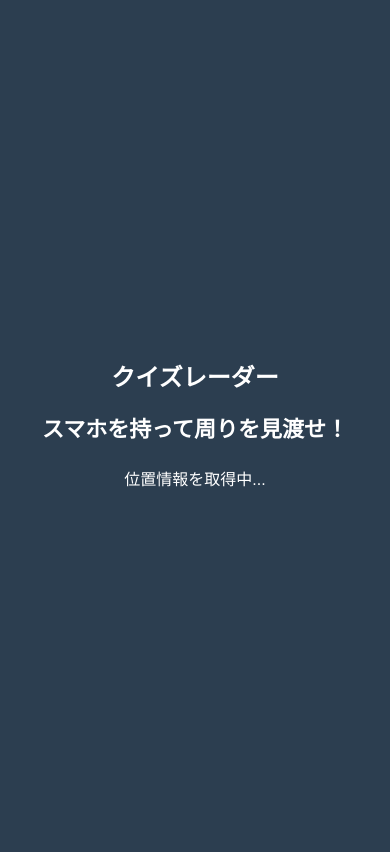
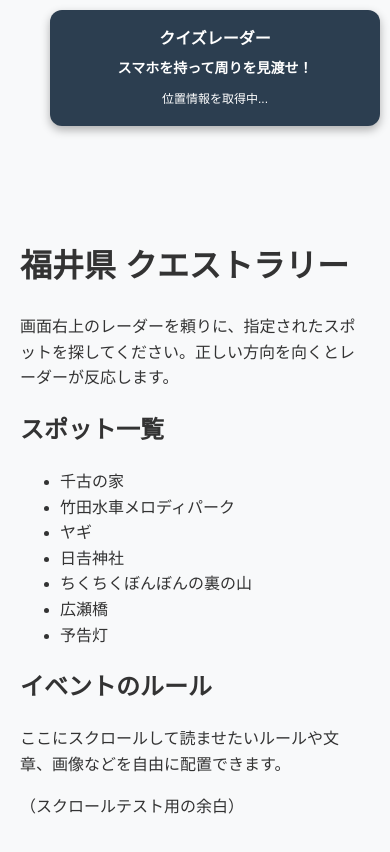
Before and after one commit to 20241001-commits/TAKEDA, a plain HTML site: page index.html in a window 390 px wide. Both pictures are taken after a click on the button "レーダー起動". Shown: the top 852 px of the page. Drawn offline with Linux system fonts and the light colour scheme.

Commit message:
Update index.html

```diff
--- a/index.html
+++ b/index.html
@@ -3,69 +3,119 @@
 <head>
     <meta charset="UTF-8">
     <meta name="viewport" content="width=device-width, initial-scale=1.0">
-    <title>方向探知レーダー</title>
+    <title>方向探知レーダー ＆ スクロールページ</title>
     <style>
         body {
             font-family: sans-serif;
-            text-align: center;
             margin: 0;
             padding: 0;
+            background-color: #f8f9fa; /* 通常ページの背景色 */
+            color: #333;
+        }
+
+        /* --- スクロール可能なメインコンテンツ用 --- */
+        #main-content {
+            padding: 20px;
+            max-width: 800px;
+            margin: 0 auto;
+            line-height: 1.6;
+            /* 右上のウィジェットとテキストが被らないようにPCでは右に余白を設ける */
+            padding-right: 260px;
+        }
+
+        /* --- 右上に固定するレーダーウィジェット --- */
+        #radar-widget {
+            position: fixed;
+            top: 20px;
+            right: 20px;
+            width: 220px;
             background-color: #2c3e50;
             color: white;
+            border-radius: 12px;
+            box-shadow: 0 4px 10px rgba(0,0,0,0.3);
+            padding: 15px;
+            text-align: center;
+            z-index: 1000;
             transition: background-color 0.2s ease;
-            display: flex;
-            flex-direction: column;
-            justify-content: center;
-            height: 100vh;
         }
-        #start-screen, #game-screen, #arrival-screen {
-            padding: 20px;
+
+        /* ウィジェット内のテキスト・ボタンサイズを縮小 */
+        #radar-widget h2 {
+            font-size: 16px;
+            margin: 0 0 10px 0;
         }
-        button {
-            padding: 15px 20px;
-            font-size: 16px;
+        #radar-widget p {
+            font-size: 12px;
+            margin: 5px 0;
+        }
+        #radar-widget button {
+            padding: 10px;
+            font-size: 14px;
             font-weight: bold;
             background-color: #e74c3c;
             color: white;
             border: none;
-            border-radius: 8px;
+            border-radius: 6px;
             cursor: pointer;
-            box-shadow: 0 4px 6px rgba(0,0,0,0.3);
+            box-shadow: 0 2px 4px rgba(0,0,0,0.3);
+            width: 100%;
+            margin-top: 5px;
         }
-        .btn-cancel {
-            background-color: #95a5a6; /* グレー */
+        #radar-widget .btn-cancel {
+            background-color: #95a5a6;
         }
         #arrival-buttons {
             display: flex;
-            justify-content: center;
-            gap: 15px;
-            margin-top: 30px;
+            flex-direction: column; /* 狭いので縦並びに変更 */
+            gap: 10px;
+            margin-top: 15px;
         }
         .big-text {
-            font-size: 22px;
+            font-size: 14px;
             font-weight: bold;
-            margin: 20px 0;
-            line-height: 1.5;
+            margin: 10px 0;
+            line-height: 1.4;
         }
+        .destination-name {
+            font-size: 18px;
+            color: #e74c3c;
+            display: block;
+            margin-top: 5px;
+        }
+        #arrival-message {
+            font-size: 20px;
+            color: #f1c40f;
+            text-shadow: 1px 1px 2px rgba(0,0,0,0.5);
+        }
+
+        /* 発見時のウィジェット色変更 */
         .found-direction {
             background-color: #f1c40f !important;
-            color: #2c3e50;
+            color: #2c3e50 !important;
         }
-        .destination-name {
-            font-size: 32px;
-            color: #e74c3c;
-            display: block;
-            margin-top: 10px;
+        .found-direction .destination-name {
+            color: #c0392b; /* 背景が黄色い時に見やすい赤 */
         }
-        #arrival-message {
-            font-size: 36px;
-            color: #f1c40f;
-            text-shadow: 2px 2px 4px rgba(0,0,0,0.5);
+
+        /* スマホ画面向けのレイアウト調整 */
+        @media (max-width: 600px) {
+            #main-content {
+                padding-right: 20px;
+                padding-top: 220px; /* ウィジェットが上部を覆うため、上部に余白を設ける */
+            }
+            #radar-widget {
+                top: 10px;
+                right: 10px;
+                width: calc(100% - 50px);
+                max-width: 300px;
+            }
         }
     </style>
 </head>
 <body>
 
+    <!-- レーダーウィジェット（右上に固定） -->
+    <div id="radar-widget">
         <!-- スタート画面 -->
         <div id="start-screen">
             <h2>クエストスタート</h2>
@@ -84,24 +134,47 @@
         <div id="arrival-screen" style="display: none;">
             <h2 id="arrival-message" class="big-text"></h2>
             <div id="arrival-buttons">
+                <button id="arrival-ok-btn">到着した！</button>
                 <button id="arrival-cancel-btn" class="btn-cancel">まだ到着してない</button>
-            <button id="arrival-ok-btn">到着した！</button>
+            </div>
         </div>
     </div>
 
+    <!-- 通常のスクロール可能なコンテンツ領域 -->
+    <div id="main-content">
+        <h1>福井県 クエストラリー</h1>
+        <p>画面右上のレーダーを頼りに、指定されたスポットを探してください。正しい方向を向くとレーダーが反応します。</p>
+
+        <h2>スポット一覧</h2>
+        <ul>
+            <li>千古の家</li>
+            <li>竹田水車メロディパーク</li>
+            <li>ヤギ</li>
+            <li>日𠮷神社</li>
+            <li>ちくちくぼんぼんの裏の山</li>
+            <li>広瀬橋</li>
+            <li>予告灯</li>
+        </ul>
+
+        <h2>イベントのルール</h2>
+        <p>ここにスクロールして読ませたいルールや文章、画像などを自由に配置できます。</p>
+        <!-- スクロール確認用のダミーテキスト -->
+        <p style="margin-bottom: 800px;">（スクロールテスト用の余白）</p>
+        <p>ページの一番下です。</p>
+    </div>
+
     <script>
-        // クエストの座標リスト
         const TREASURES = [
             { name: "千古の家", lat: 36.1539527, lng: 136.3337006 },
             { name: "竹田水車メロディパーク", lat: 36.1617997, lng: 139.3332570},
             { name: "ヤギ", lat: 36.1616538, lng: 136.3318184 },
-            { name: "日𠮷神社", lat: 36.154939, lng: 136.332992 }, // ← カンマ抜けを修正しました
+            { name: "日𠮷神社", lat: 36.154939, lng: 136.332992 },
             { name: "ちくちくぼんぼんの裏の山", lat: 36.1646828, lng: 136.3347373},
             { name: "広瀬橋", lat: 36.1591056, lng: 136.3325134},
             { name: "予告灯", lat: 36.1602842, lng: 136.3323756},
         ];
 
-        const ARRIVAL_RADIUS = 20; // 到着と判定する距離（メートル）
+        const ARRIVAL_RADIUS = 20;
 
         let currentLat = null;
         let currentLng = null;
@@ -109,7 +182,10 @@
         let foundPlaces = new Set();
         let isArrivedState = false;
         let currentArrivedIndex = null;
-        let ignoreArrivalIndex = -1; // 「まだ到着していない」を押した際に一時的に到着画面を無視するインデックス
+        let ignoreArrivalIndex = -1;
+
+        // ウィジェット全体を取得
+        const radarWidget = document.getElementById('radar-widget');
 
         const startBtn = document.getElementById('start-btn');
         const startScreen = document.getElementById('start-screen');
@@ -121,7 +197,6 @@
         const messageDisplay = document.getElementById('message');
         const distanceInfo = document.getElementById('distance-info');
 
-        // スタートボタン
         startBtn.addEventListener('click', async () => {
             if (typeof DeviceOrientationEvent !== 'undefined' && typeof DeviceOrientationEvent.requestPermission === 'function') {
                 try {
@@ -134,48 +209,38 @@
                     console.error(error);
                 }
             }
-
             startScreen.style.display = 'none';
             gameScreen.style.display = 'block';
-
             startGeolocation();
             window.addEventListener('deviceorientation', handleOrientation, true);
         });
 
-        // 「到着した！」ボタンを押したときの処理
         arrivalOkBtn.addEventListener('click', () => {
             foundPlaces.add(currentArrivedIndex);
-
             isArrivedState = false;
             currentArrivedIndex = null;
             ignoreArrivalIndex = -1;
 
             arrivalScreen.style.display = 'none';
             gameScreen.style.display = 'block';
-
             checkDistance();
         });
 
-        // 「まだ到着してない」ボタンを押したときの処理
         arrivalCancelBtn.addEventListener('click', () => {
             ignoreArrivalIndex = currentArrivedIndex;
-
             isArrivedState = false;
             currentArrivedIndex = null;
 
             arrivalScreen.style.display = 'none';
             gameScreen.style.display = 'block';
-
             checkDistance();
         });
 
-        // 位置情報の取得
         function startGeolocation() {
             if (!navigator.geolocation) {
                 alert('このブラウザは位置情報に対応していません。');
                 return;
             }
-
             watchId = navigator.geolocation.watchPosition(
                 (position) => {
                     currentLat = position.coords.latitude;
@@ -190,7 +255,6 @@
             );
         }
 
-        // 一番近い場所までの距離を計算して表示＆到着判定
         function checkDistance() {
             if (currentLat === null || isArrivedState) return;
 
@@ -209,41 +273,36 @@
                 }
             });
 
-            // 【変更点】誤判定キャンセルした場所から「25m以上離れる」または「10m以内に近づいた」場合に無視状態を解除
             if (ignoreArrivalIndex !== -1 && nearestIndex === ignoreArrivalIndex) {
                 if (minDistance >= 25 || minDistance <= 10) {
                     ignoreArrivalIndex = -1;
                 }
             }
 
-            // 到着判定 (無視リストに入っていない場合のみ)
             if (minDistance <= ARRIVAL_RADIUS && nearestIndex !== -1 && nearestIndex !== ignoreArrivalIndex) {
                 showArrivalScreen(nearestIndex, nearestPlace);
                 return;
             }
 
-            // 残りの目的地がある場合
             if (minDistance !== Infinity) {
                 distanceInfo.innerText = `一番近い【${nearestPlace}】まで: 約 ${Math.round(minDistance)} m`;
             } else {
                 distanceInfo.innerText = "レーダーの反応が消えました";
-                document.body.classList.remove('found-direction');
+                radarWidget.classList.remove('found-direction');
                 messageDisplay.innerHTML = "スマホを持って周りを見渡せ！";
             }
         }
 
-        // 到着画面の表示
         function showArrivalScreen(index, name) {
             isArrivedState = true;
             currentArrivedIndex = index;
-            document.body.classList.remove('found-direction');
+            radarWidget.classList.remove('found-direction');
 
             gameScreen.style.display = 'none';
             arrivalScreen.style.display = 'block';
             arrivalMessage.innerText = `${name} 到着！`;
         }
 
-        // スマホの向き（コンパス）の処理
         function handleOrientation(event) {
             if (currentLat === null || gameScreen.style.display === 'none' || isArrivedState) return;
             if (foundPlaces.size === TREASURES.length) return;
@@ -271,15 +330,16 @@
             });
 
             if (targetTreasure) {
-                document.body.classList.add('found-direction');
+                // body ではなく widget の背景色を変える
+                radarWidget.classList.add('found-direction');
                 messageDisplay.innerHTML = `✨ この方角にあります ✨<br><span class="destination-name">【 ${targetTreasure.name} 】</span>`;
             } else {
-                document.body.classList.remove('found-direction');
+                // body ではなく widget の背景色を元に戻す
+                radarWidget.classList.remove('found-direction');
                 messageDisplay.innerHTML = "スマホを持って周りを見渡せ！";
             }
         }
 
-        // 2点間の距離（メートル）を計算
         function calculateDistance(lat1, lon1, lat2, lon2) {
             const R = 6371000;
             const dLat = (lat2 - lat1) * Math.PI / 180;
@@ -291,7 +351,6 @@
             return R * c;
         }
 
-        // 2点間の方位角を計算
         function calculateBearing(lat1, lon1, lat2, lon2) {
             const φ1 = lat1 * Math.PI / 180;
             const φ2 = lat2 * Math.PI / 180;
```
Lines whose indentation alone changed are shown as unchanged.
